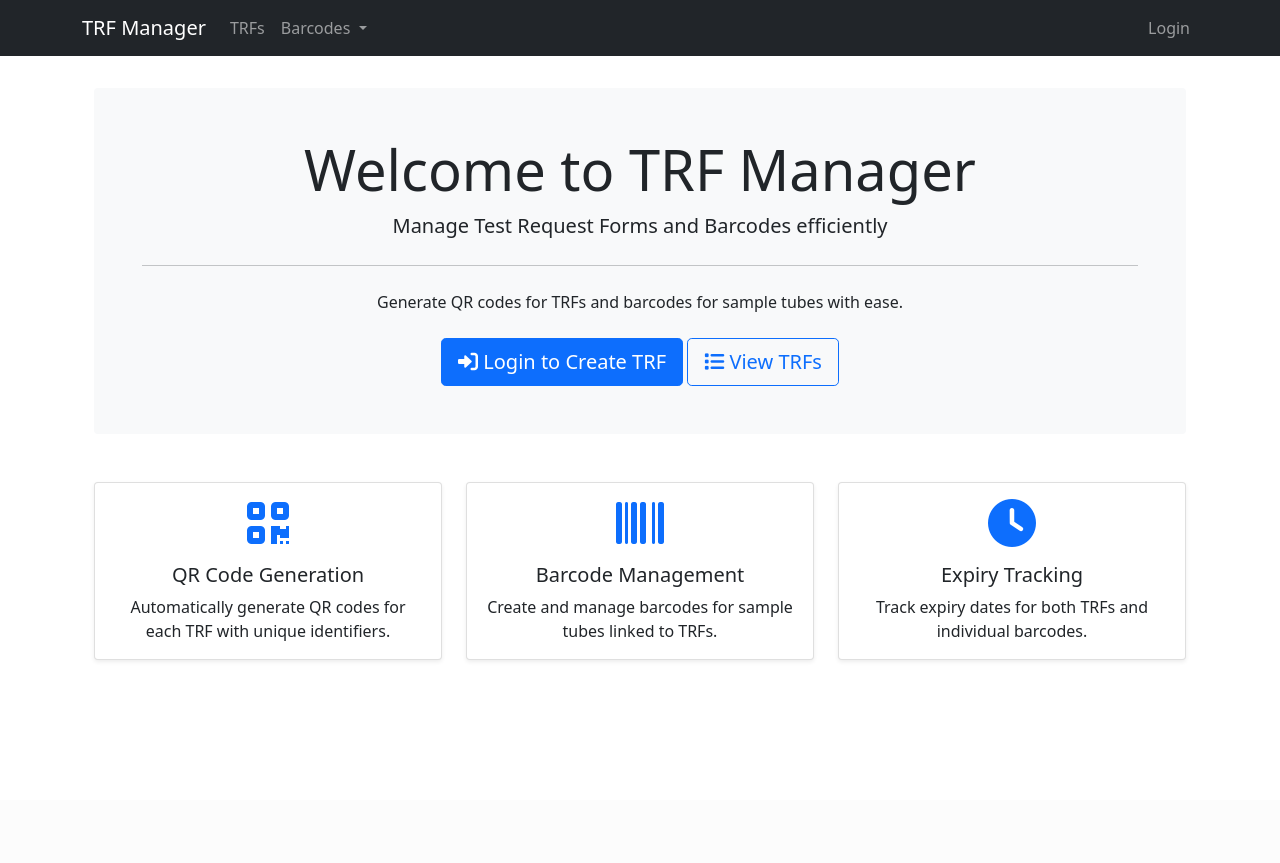
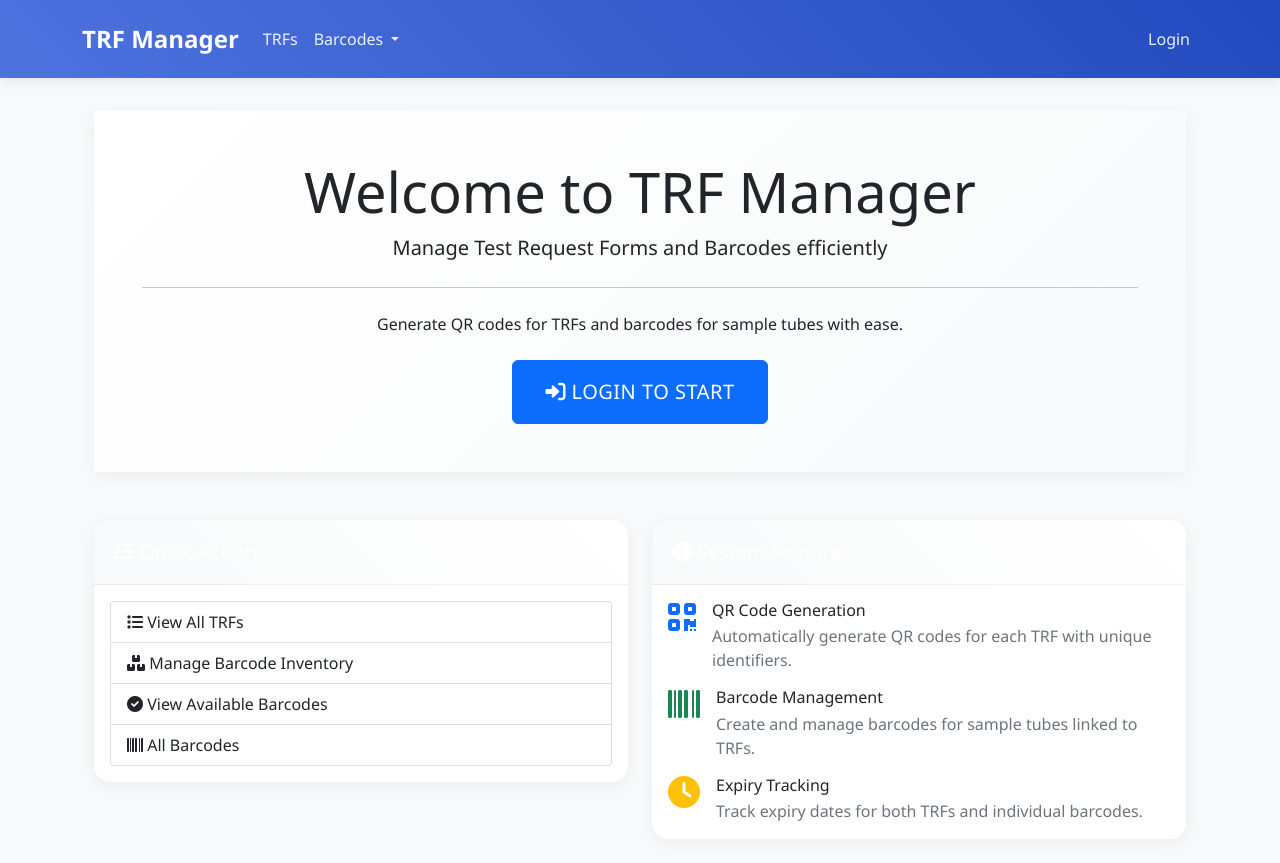
Before and after one commit to Tushar010402/QR, a Django app: template trf_core/templates/trf_core/home.html in a window 1280 px wide. Before the commit the page ends 660 px from the top, so only its background shows below. Run offline with Django 5.2, Linux system fonts and the light colour scheme; the template is opened without the code that fills it, so the values that code supplies are empty; parts of the project's set-up code (start-up, migrations or seed data) failed here and were passed over.

Commit message:
Enhance: Improve UI/UX and fix barcode generation

```diff
--- a/static/css/custom.css
+++ b/static/css/custom.css
@@ -1,46 +1,161 @@
+/* General styles */
+body {
+    background-color: #f8f9fa;
+    font-family: 'Segoe UI', Tahoma, Geneva, Verdana, sans-serif;
+}
+
+/* Navigation */
 .navbar {
     margin-bottom: 2rem;
+    box-shadow: 0 2px 12px rgba(0, 0, 0, 0.1);
+    padding: 1rem 0;
+    background: linear-gradient(45deg, #4e73df, #224abe);
 }
 
-.jumbotron {
-    background-color: #f8f9fa;
-    padding: 2rem;
-    margin-bottom: 2rem;
-    border-radius: 0.3rem;
+.navbar-brand {
+    font-weight: 600;
+    font-size: 1.5rem;
 }
 
+.navbar-dark .navbar-nav .nav-link {
+    color: rgba(255, 255, 255, 0.9);
+}
+
+/* Jumbotron */
+.jumbotron {
+    background: linear-gradient(135deg, #ffffff 0%, #f8f9fa 100%);
+    padding: 3rem 2rem;
+    margin-bottom: 2rem;
+    border-radius: 1rem;
+    box-shadow: 0 4px 15px rgba(0, 0, 0, 0.05);
+}
+
+/* Cards */
 .card {
     margin-bottom: 1.5rem;
-    box-shadow: 0 0.125rem 0.25rem rgba(0, 0, 0, 0.075);
+    border: none;
+    border-radius: 1rem;
+    box-shadow: 0 4px 15px rgba(0, 0, 0, 0.05);
+    transition: transform 0.3s ease, box-shadow 0.3s ease;
+}
+
+.card:hover {
+    transform: translateY(-5px);
+    box-shadow: 0 8px 25px rgba(0, 0, 0, 0.1);
 }
 
 .card-header {
-    background-color: #f8f9fa;
-    border-bottom: 1px solid rgba(0, 0, 0, 0.125);
+    background: linear-gradient(45deg, #f8f9fa, #ffffff);
+    border-bottom: 1px solid rgba(0, 0, 0, 0.05);
+    border-radius: 1rem 1rem 0 0 !important;
+    padding: 1.25rem;
+}
+
+/* Tables */
+.table {
+    background-color: white;
+    border-radius: 1rem;
+    overflow: hidden;
+    box-shadow: 0 4px 15px rgba(0, 0, 0, 0.05);
+}
+
+.table thead th {
+    background: linear-gradient(45deg, #f8f9fa, #ffffff);
+    border-bottom: 2px solid #dee2e6;
+    font-weight: 600;
+    text-transform: uppercase;
+    font-size: 0.85rem;
+    letter-spacing: 0.5px;
 }
 
 .table img {
     max-height: 40px;
     width: auto;
+    border-radius: 4px;
 }
 
+/* Badges */
 .badge {
     font-size: 0.875rem;
-    padding: 0.35em 0.65em;
+    padding: 0.5em 1em;
+    border-radius: 6px;
+    font-weight: 500;
+}
+
+/* Buttons */
+.btn {
+    border-radius: 6px;
+    font-weight: 500;
+    text-transform: uppercase;
+    letter-spacing: 0.5px;
+    transition: all 0.3s ease;
+}
+
+.btn:hover {
+    transform: translateY(-2px);
+    box-shadow: 0 4px 12px rgba(0, 0, 0, 0.15);
 }
 
 .btn-sm {
     margin: 0 0.2rem;
+    padding: 0.4rem 0.8rem;
 }
 
+.btn-lg {
+    padding: 1rem 2rem;
+}
+
+/* Alerts */
 .alert {
+    margin-bottom: 1.5rem;
+    border-radius: 1rem;
+    border: none;
+    box-shadow: 0 4px 15px rgba(0, 0, 0, 0.05);
+}
+
+/* Forms */
+.form-label {
+    font-weight: 500;
+    margin-bottom: 0.5rem;
+    color: #495057;
+}
+
+.form-control {
+    border-radius: 6px;
+    border: 2px solid #ced4da;
+    padding: 0.75rem 1rem;
+    transition: all 0.3s ease;
+}
+
+.form-control:focus {
+    border-color: #80bdff;
+    box-shadow: 0 0 0 0.25rem rgba(0, 123, 255, 0.15);
+}
+
+/* Custom components */
+.barcode-container {
+    background: white;
+    padding: 2rem;
+    border-radius: 1rem;
+    box-shadow: 0 4px 15px rgba(0, 0, 0, 0.05);
+    text-align: center;
     margin-bottom: 1.5rem;
 }
 
-.form-label {
-    font-weight: 500;
+.barcode-image {
+    max-width: 100%;
+    height: auto;
+    margin-bottom: 1rem;
 }
 
+.barcode-number {
+    font-family: monospace;
+    font-size: 1.2rem;
+    color: #495057;
+    margin-top: 1rem;
+}
+
+/* Responsive design */
 @media (max-width: 768px) {
     .container {
         padding: 0 1rem;
@@ -48,6 +163,8 @@
 
     .table-responsive {
         font-size: 0.875rem;
+        border-radius: 1rem;
+        overflow: hidden;
     }
 
     .btn-sm {
@@ -58,4 +175,29 @@
     .card-body {
         padding: 1rem;
     }
+
+    .jumbotron {
+        padding: 2rem 1rem;
+    }
 }
+
+/* Print styles */
+@media print {
+    .no-print {
+        display: none !important;
+    }
+
+    .print-only {
+        display: block !important;
+    }
+
+    .table {
+        border: 1px solid #dee2e6;
+        box-shadow: none;
+    }
+
+    .card {
+        box-shadow: none;
+        border: 1px solid #dee2e6;
+    }
+}
--- a/trf_core/templates/trf_core/home.html
+++ b/trf_core/templates/trf_core/home.html
@@ -11,45 +11,81 @@
         <p>Generate QR codes for TRFs and barcodes for sample tubes with ease.</p>
         <div class="mt-4">
             {% if user.is_authenticated %}
-                <a href="{% url 'trf_create' %}" class="btn btn-primary btn-lg me-3">
-                    <i class="fas fa-plus"></i> Create New TRF
-                </a>
+                <div class="row justify-content-center">
+                    <div class="col-md-6">
+                        <div class="d-grid gap-3">
+                            <a href="{% url 'trf_create' %}" class="btn btn-primary btn-lg">
+                                <i class="fas fa-plus"></i> Create New TRF
+                            </a>
+                            <a href="{% url 'barcode_inventory_create' %}" class="btn btn-success btn-lg">
+                                <i class="fas fa-barcode"></i> Create Barcode Batch
+                            </a>
+                            <a href="{% url 'barcode_scanner' %}" class="btn btn-info btn-lg">
+                                <i class="fas fa-qrcode"></i> Scan Barcode
+                            </a>
+                        </div>
+                    </div>
+                </div>
             {% else %}
                 <a href="{% url 'login' %}" class="btn btn-primary btn-lg">
-                    <i class="fas fa-sign-in-alt"></i> Login to Create TRF
+                    <i class="fas fa-sign-in-alt"></i> Login to Start
                 </a>
             {% endif %}
-            <a href="{% url 'trf_list' %}" class="btn btn-outline-primary btn-lg">
-                <i class="fas fa-list"></i> View TRFs
-            </a>
         </div>
     </div>
 
     <div class="row mt-5">
-        <div class="col-md-4">
-            <div class="card">
-                <div class="card-body text-center">
-                    <i class="fas fa-qrcode fa-3x mb-3 text-primary"></i>
-                    <h5 class="card-title">QR Code Generation</h5>
-                    <p class="card-text">Automatically generate QR codes for each TRF with unique identifiers.</p>
+        <div class="col-md-6">
+            <div class="card mb-4">
+                <div class="card-header bg-primary text-white">
+                    <h5 class="mb-0"><i class="fas fa-tasks"></i> Quick Actions</h5>
+                </div>
+                <div class="card-body">
+                    <div class="list-group">
+                        <a href="{% url 'trf_list' %}" class="list-group-item list-group-item-action">
+                            <i class="fas fa-list"></i> View All TRFs
+                        </a>
+                        <a href="{% url 'barcode_inventory_list' %}" class="list-group-item list-group-item-action">
+                            <i class="fas fa-boxes"></i> Manage Barcode Inventory
+                        </a>
+                        <a href="{% url 'available_barcodes' %}" class="list-group-item list-group-item-action">
+                            <i class="fas fa-check-circle"></i> View Available Barcodes
+                        </a>
+                        <a href="{% url 'barcode_list' %}" class="list-group-item list-group-item-action">
+                            <i class="fas fa-barcode"></i> All Barcodes
+                        </a>
+                    </div>
                 </div>
             </div>
         </div>
-        <div class="col-md-4">
-            <div class="card">
-                <div class="card-body text-center">
-                    <i class="fas fa-barcode fa-3x mb-3 text-primary"></i>
-                    <h5 class="card-title">Barcode Management</h5>
-                    <p class="card-text">Create and manage barcodes for sample tubes linked to TRFs.</p>
+
+        <div class="col-md-6">
+            <div class="card mb-4">
+                <div class="card-header bg-info text-white">
+                    <h5 class="mb-0"><i class="fas fa-info-circle"></i> System Features</h5>
                 </div>
-            </div>
-        </div>
-        <div class="col-md-4">
-            <div class="card">
-                <div class="card-body text-center">
-                    <i class="fas fa-clock fa-3x mb-3 text-primary"></i>
-                    <h5 class="card-title">Expiry Tracking</h5>
-                    <p class="card-text">Track expiry dates for both TRFs and individual barcodes.</p>
+                <div class="card-body">
+                    <div class="d-flex align-items-start mb-3">
+                        <i class="fas fa-qrcode fa-2x text-primary me-3"></i>
+                        <div>
+                            <h6 class="mb-1">QR Code Generation</h6>
+                            <p class="mb-0 text-muted">Automatically generate QR codes for each TRF with unique identifiers.</p>
+                        </div>
+                    </div>
+                    <div class="d-flex align-items-start mb-3">
+                        <i class="fas fa-barcode fa-2x text-success me-3"></i>
+                        <div>
+                            <h6 class="mb-1">Barcode Management</h6>
+                            <p class="mb-0 text-muted">Create and manage barcodes for sample tubes linked to TRFs.</p>
+                        </div>
+                    </div>
+                    <div class="d-flex align-items-start">
+                        <i class="fas fa-clock fa-2x text-warning me-3"></i>
+                        <div>
+                            <h6 class="mb-1">Expiry Tracking</h6>
+                            <p class="mb-0 text-muted">Track expiry dates for both TRFs and individual barcodes.</p>
+                        </div>
+                    </div>
                 </div>
             </div>
         </div>
```
Also changed, not shown: trf_core/views.py (+52 -9 lines).
